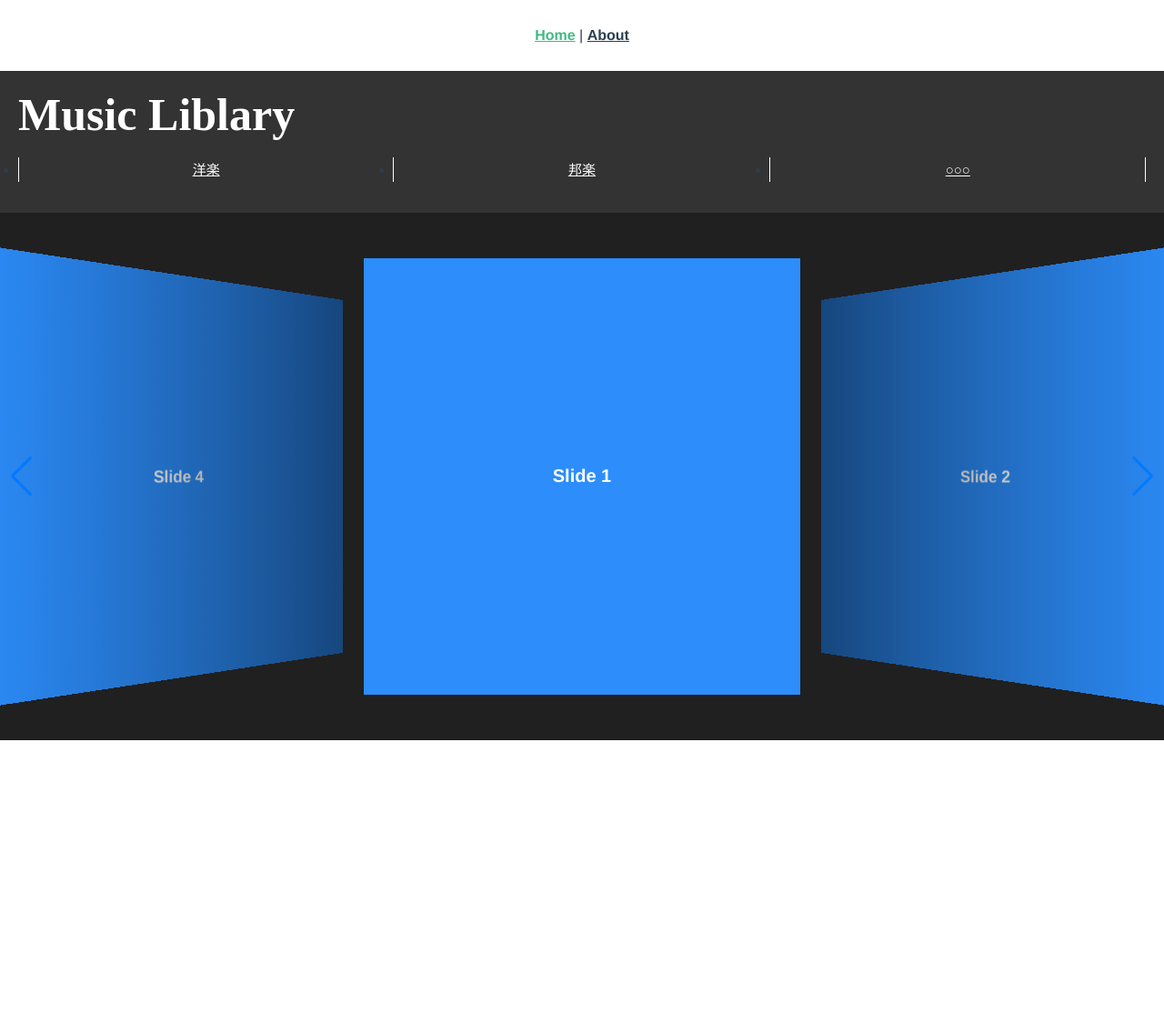
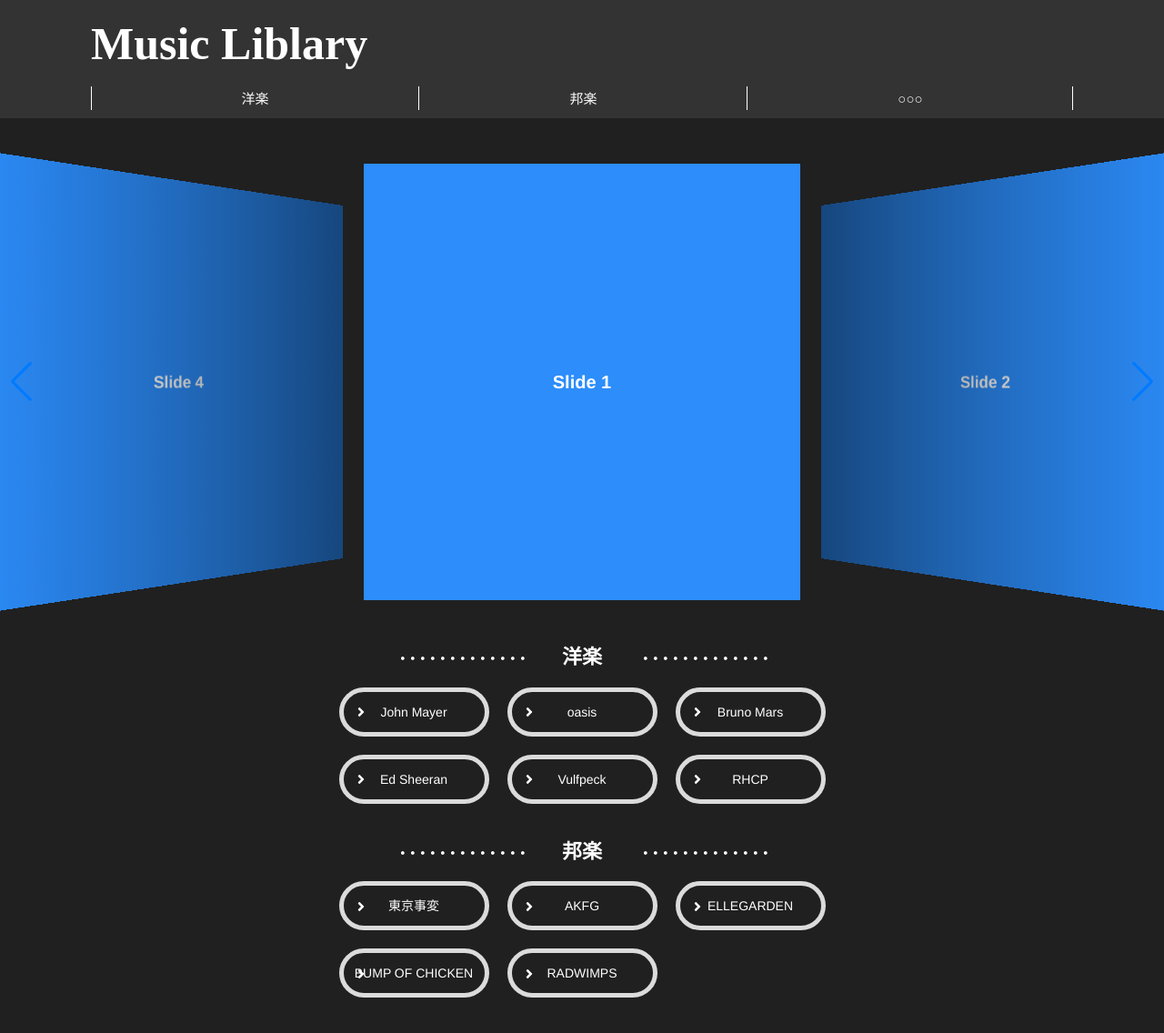
Before and after one commit to ShunyaKato/shun.k0829-gmail.com, a Vue app: page / in a window 1280 px wide. Shown: the whole page at 91% size. Before the commit the page ends 814 px from the top, so only its background shows below. Built offline with nearby package versions, Linux system fonts and the light colour scheme.

Commit message:
add header fix

```diff
--- a/package.json
+++ b/package.json
@@ -9,6 +9,10 @@
     "lint": "vue-cli-service lint"
   },
   "dependencies": {
+    "@fortawesome/fontawesome-free": "^5.13.0",
+    "@fortawesome/fontawesome-svg-core": "^1.2.28",
+    "@fortawesome/free-solid-svg-icons": "^5.13.0",
+    "@fortawesome/vue-fontawesome": "^0.1.9",
     "@types/swiper": "^5.2.1",
     "core-js": "^3.6.4",
     "normalize.css": "^8.0.1",
--- a/src/App.vue
+++ b/src/App.vue
@@ -1,15 +1,15 @@
 <template>
-  <div id="app">
-    <div id="nav">
+  <div id="app" class="app">
+    <!-- <div id="nav">
       <router-link to="/">Home</router-link> |
       <router-link to="/about">About</router-link>
-    </div>
-    <router-view/>
+    </div>-->
+    <router-view />
   </div>
 </template>
 
 <style lang="scss">
-#app {
+.app {
   font-family: Avenir, Helvetica, Arial, sans-serif;
   -webkit-font-smoothing: antialiased;
   -moz-osx-font-smoothing: grayscale;
--- a/src/components/Header.vue
+++ b/src/components/Header.vue
@@ -1,5 +1,5 @@
 <template>
-  <header id="js-headerFix">
+  <header :class="{headerFixed: isFixed}">
     <div class="container">
       <div class="header-top">
         <h1 class="header-top__title">Music Liblary</h1>
@@ -44,15 +44,31 @@
 
 <script lang="ts">
 import { Component, Prop, Vue } from "vue-property-decorator";
-// export default Vue.extend({
 
-// })
+@Component
+export default class Header extends Vue {
+  @Prop()
+  isFixed!: boolean;
+}
 </script>
 
 <style lang="scss" scoped>
+li {
+  list-style: none;
+}
+
+a {
+  text-decoration: none;
+}
+
+.container {
+  margin: 0 auto;
+  max-width: 1080px;
+}
+
 header {
   background-color: #333333;
-  padding: 20px;
+  padding: 20px 20px 0 20px;
   a {
     color: #ffffff;
   }
@@ -71,14 +87,13 @@ header {
   }
   .header__nav {
     display: flex;
-    flex-direction: row;
     padding: 0;
     margin: 0;
     &__content {
       flex-grow: 1;
       position: relative;
       padding: 5px 0;
-      margin-bottom: 5px;
+      max-width: 1080px;
       a {
         display: flex;
         justify-content: center;
@@ -89,7 +104,7 @@ header {
           font-size: 15px;
           border-radius: 3px;
           transition-duration: 0.2s;
-          width: 320px;
+          width: 90%;
         }
         &:hover {
           span {
@@ -127,13 +142,13 @@ header {
   display: none;
 }
 
-.headerFix {
+.headerFixed {
   @media (min-width: 680px) {
     position: fixed;
-    top: -81px;
+    top: -86px;
     width: 100%;
     z-index: 10;
-    min-width: 1080px;
+    box-sizing: border-box;
   }
 }
 </style>
--- a/src/components/Slider.vue
+++ b/src/components/Slider.vue
@@ -1,5 +1,5 @@
 <template>
-  <div class="coverflow">
+  <div class="coverflow" :class="{indexMarginAdd: isFixed}">
     <swiper class="swiper" :options="swiperOption">
       <swiper-slide>Slide 1</swiper-slide>
       <swiper-slide>Slide 2</swiper-slide>
@@ -16,16 +16,14 @@ import { Component, Prop, Vue } from "vue-property-decorator";
 import { Swiper, SwiperSlide } from "vue-awesome-swiper";
 import "swiper/css/swiper.css";
 
-export default {
-  name: "swiper-example-3d-coverflow",
-  title: "3D Coverflow effect",
+@Component({
   components: {
     Swiper,
     SwiperSlide
-  },
-  data() {
-    return {
-      swiperOption: {
+  }
+})
+export default class Slider extends Vue {
+  swiperOption = {
     effect: "coverflow",
     grabCursor: true,
     centeredSlides: true,
@@ -42,13 +40,19 @@ export default {
       nextEl: ".swiper-button-next",
       prevEl: ".swiper-button-prev"
     }
+  };
+  @Prop()
+  isFixed!: boolean;
 }
-    };
-  }
-};
 </script>
 
 <style lang="scss" scoped>
+.indexMarginAdd {
+  @media (min-width: 680px) {
+    padding-top: 130px;
+  }
+}
+
 .coverflow {
   width: 100%;
   height: 100%;
--- /dev/null
+++ b/src/components/artistSection.vue
@@ -0,0 +1,73 @@
+<template>
+  <div class="artistSection">
+    <div class="artist" v-for="(data, index) in data" :key="index">
+      <h2 class="artist__title">{{data.title}}</h2>
+      <a class="artist__button" v-for="(artist, index) in data.data" :key="index">
+        <font-awesome-icon class="artist__button__icon" icon="angle-right" />
+        <p class="artist__button__name">{{artist.name}}</p>
+      </a>
+    </div>
+  </div>
+</template>
+<script lang="ts">
+import { Component, Prop, Vue } from "vue-property-decorator";
+import { artistData } from "../constants/artistData";
+import { library } from "@fortawesome/fontawesome-svg-core";
+import { faAngleRight } from "@fortawesome/free-solid-svg-icons";
+import { FontAwesomeIcon } from "@fortawesome/vue-fontawesome";
+
+library.add(faAngleRight);
+
+@Component({
+  components: {
+    FontAwesomeIcon
+  }
+})
+export default class ArtistSection extends Vue {
+  data: any[] = artistData;
+}
+// console.log(artistData);
+</script>
+<style lang="scss" scoped>
+.artistSection {
+  display: flex;
+  flex-direction: column;
+  align-items: center;
+  background-color: #202020;
+}
+
+.artist {
+  color: #ffffff;
+  display: grid;
+  grid-template-columns: repeat(3, 165px);
+  column-gap: 20px;
+  row-gap: 20px;
+  padding-bottom: 40px;
+  &__title {
+    font-size: 22px;
+    margin: 0;
+    grid-column: 1/4;
+    &::before,
+    &::after {
+      content: "・・・・・・・・・・・・・";
+      font-size: 15px;
+      letter-spacing: -4px;
+      color: #ffffff;
+      margin: 0 40px;
+    }
+  }
+  &__button {
+    border: solid 5px #dbdbdb;
+    border-radius: 28px;
+    position: relative;
+    &__icon {
+      position: absolute;
+      left: 15px;
+      top: 14.5px;
+    }
+    &__name {
+      font-size: 14px;
+    }
+  }
+}
+</style>
--- /dev/null
+++ b/src/constants/artistData.ts
@@ -0,0 +1,56 @@
+export const artistData = [
+  {
+    title: "洋楽",
+    data: [
+      {
+        name: "John Mayer",
+        id: "488"
+      },
+      {
+        name: "oasis",
+        id: "21100"
+      },
+      {
+        name: "Bruno Mars",
+        id: "500"
+      },
+      {
+        name: "Ed Sheeran",
+        id: "12418"
+      },
+      {
+        name: "Vulfpeck",
+        id: "195434"
+      },
+      {
+        name: "RHCP",
+        id: "1460"
+      }
+    ]
+  },
+  {
+    title: "邦楽",
+    data: [
+      {
+        name: "東京事変",
+        id: "1273045"
+      },
+      {
+        name: "AKFG",
+        id: "358968"
+      },
+      {
+        name: "ELLEGARDEN",
+        id: "271551"
+      },
+      {
+        name: "BUMP OF CHICKEN",
+        id: "355179"
+      },
+      {
+        name: "RADWIMPS",
+        id: "383998"
+      }
+    ]
+  }
+];
--- a/src/views/Home.vue
+++ b/src/views/Home.vue
@@ -1,21 +1,38 @@
 <template>
   <div class="home">
-    <Header />
-    <Slider />
+    <Header :isFixed="isFixed" />
+    <Slider :isFixed="isFixed" />
+    <artistSection />
   </div>
 </template>
 
 <script>
 // @ is an alias to /src
+import { Component, Prop, Vue } from "vue-property-decorator";
 import Header from "@/components/Header";
 import Slider from "@/components/Slider";
+import artistSection from "@/components/artistSection";
 import "normalize.css";
 
-export default {
-  name: "Home",
+@Component({
   components: {
     Header,
-    Slider
+    Slider,
+    artistSection
   }
-};
+})
+export default class Home extends Vue {
+  // name: "Home",;
+  isFixed = false;
+  mounted() {
+    window.onscroll = () => {
+      const y = pageYOffset;
+      if (y >= 86) {
+        this.isFixed = true;
+      } else {
+        this.isFixed = false;
+      }
+    };
+  }
+}
 </script>
```
Also changed, not shown: 1 other file (tests, documents, lock files or other folders). Lines whose indentation alone changed are shown as unchanged.
